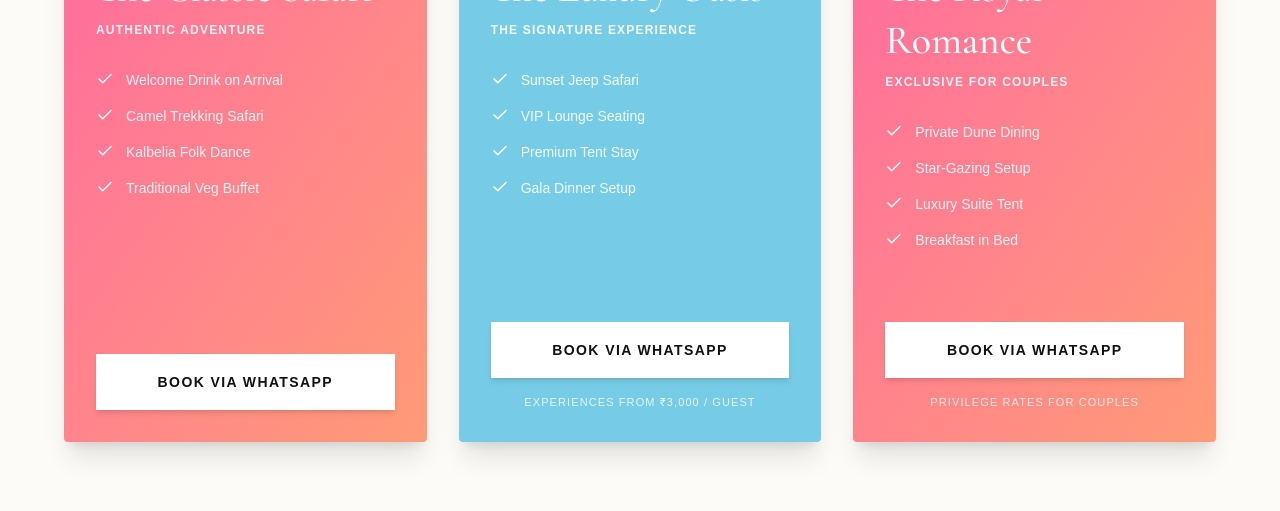
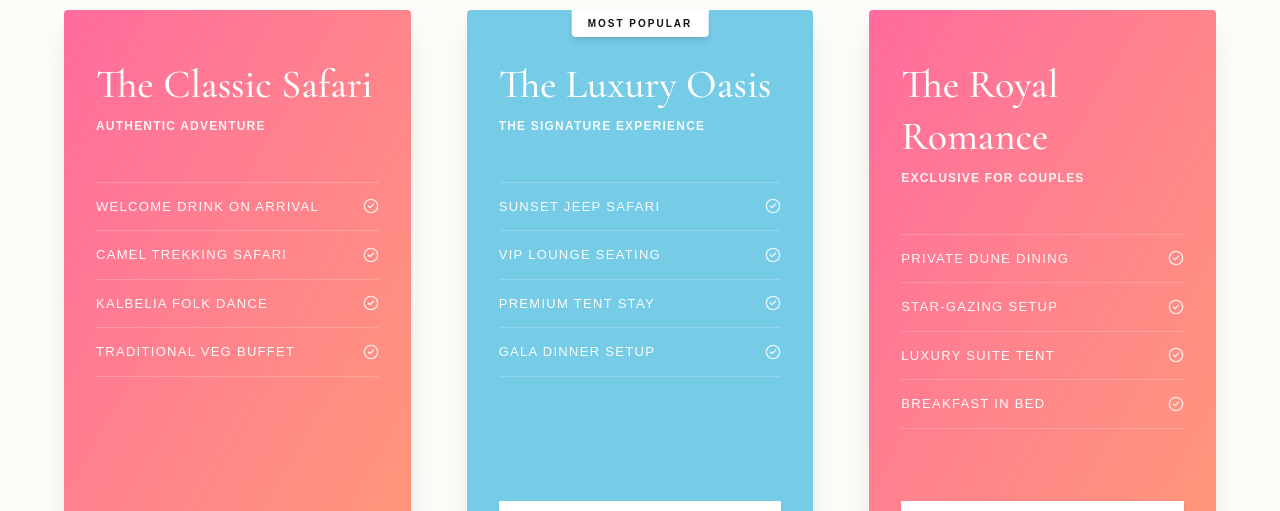
Before and after one commit to kuldeepxpanwar/Desert-Horizon, a Next.js app: page / in a window 1280 px wide. Shown: the part 2245-2756 px from the top of the page. Built offline with nearby package versions, Linux system fonts and the light colour scheme; a web font is replaced by a local one.

Commit message:
style: apply fintech structured grid and breathing room to Home Page Signature Packages

```diff
--- a/src/components/pages/HomePageClient.tsx
+++ b/src/components/pages/HomePageClient.tsx
@@ -3,7 +3,7 @@
 import { useState, useRef } from "react";
 import Image from "next/image";
 import { motion, AnimatePresence, useScroll, useTransform, useMotionTemplate } from "framer-motion";
-import { ArrowRight, Star, Check, Plus, Minus } from "lucide-react";
+import { ArrowRight, Star, Check, Plus, Minus, CheckCircle2 } from "lucide-react";
 import HorizonLine from "@/components/ui/HorizonLine";
 import Button from "@/components/ui/Button";
 import DuneParallax from "@/components/ui/DuneParallax";
@@ -150,7 +150,7 @@ export default function HomePageClient() {
       <HorizonLine />
 
       {/* 2. Featured Experiences */}
-      <section className="py-24 px-6 relative z-10">
+      <section className="py-32 px-6 relative z-10">
         <div className="container mx-auto max-w-7xl">
           <motion.div
             initial={{ opacity: 0, y: 20 }}
@@ -206,13 +206,13 @@ export default function HomePageClient() {
       <HorizonLine />
 
       {/* 3. Packages */}
-      <section className="py-24 px-6 relative z-10">
+      <section className="py-32 px-6 relative z-10">
         <div className="container mx-auto max-w-6xl">
           <div className="text-center mb-20">
             <motion.h2 style={{ color: headingColor }} className="text-4xl md:text-6xl font-serif mb-6">Signature Packages</motion.h2>
           </div>
 
-          <div className="grid md:grid-cols-3 gap-8">
+          <div className="grid md:grid-cols-3 gap-12 lg:gap-14">
             {[
               { name: "The Classic Safari", vibe: "Authentic Adventure", items: ["Welcome Drink on Arrival", "Camel Trekking Safari", "Kalbelia Folk Dance", "Traditional Veg Buffet"], bgColor: "bg-gradient-to-br from-[#ff6b9d] to-[#ff9a76]" },
               { name: "The Luxury Oasis", vibe: "The Signature Experience", items: ["Sunset Jeep Safari", "VIP Lounge Seating", "Premium Tent Stay", "Gala Dinner Setup"], bgColor: "bg-[#76cbe6]" },
@@ -229,14 +229,14 @@ export default function HomePageClient() {
                 <div className="p-8 flex-col flex flex-grow">
                   <h3 className="text-2xl font-serif text-white mb-2 mt-4">{pkg.name}</h3>
                   <p className="text-white/90 uppercase tracking-widest text-xs font-semibold mb-8">{pkg.vibe}</p>
-                  <ul className="space-y-4 mb-10 flex-grow">
+                  <div className="flex flex-col mb-10 flex-grow border-t border-white/20 mt-4">
                     {pkg.items.map((item, i) => (
-                      <li key={i} className="flex items-start gap-3 text-white/90 text-sm">
-                        <Check size={18} className="text-white shrink-0" />
+                      <div key={i} className="py-3.5 border-b border-white/20 text-[13px] uppercase tracking-widest text-white/95 font-medium flex items-center justify-between">
                         <span>{item}</span>
-                      </li>
+                        <CheckCircle2 size={16} className="text-white opacity-80" />
+                      </div>
                     ))}
-                  </ul>
+                  </div>
                 </div>
 
                 {/* Button acting as a white box on top of the gradient at the bottom */}
@@ -293,7 +293,7 @@ export default function HomePageClient() {
       <HorizonLine />
 
       {/* 5. FAQ */}
-      <section className="py-24 px-6 relative z-10">
+      <section className="py-32 px-6 relative z-10">
         <div className="container mx-auto max-w-3xl">
           <motion.h2 style={{ color: headingColor }} className="text-3xl md:text-5xl font-serif mb-16 text-center">Questions?</motion.h2>
           <div className="space-y-4">
```
